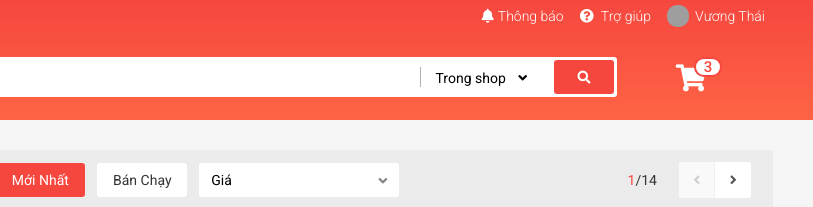
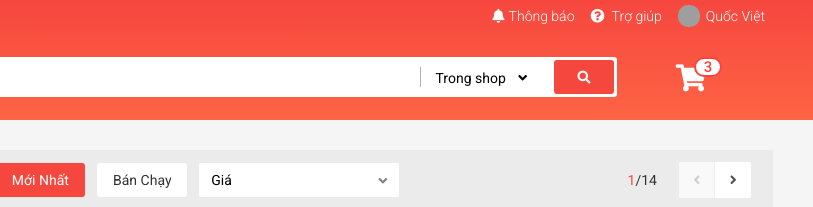
Before and after one commit to MrViet1502/git-shopee, a plain HTML site: page index.html in a window 1280 px wide. Shown: the top 207 px of the page, 467-1280 px from the left. Drawn offline with nearby package versions, Linux system fonts and the light colour scheme; grey boxes are pictures that could not be loaded.

Commit message:
Update index.html

```diff
--- a/index.html
+++ b/index.html
@@ -138,7 +138,7 @@
 						<li class="header__navbar-item header__navbar-item-user">
 
 							<img src="https://scontent.fdad1-1.fna.fbcdn.net/v/t1.6435-9/168440564_576112133363218_1531521782947963785_n.jpg?_nc_cat=109&ccb=1-5&_nc_sid=09cbfe&_nc_ohc=oV139yF59ssAX-4lnjh&_nc_ht=scontent.fdad1-1.fna&oh=1c36ce8577877f26ac67619239bb69e7&oe=616A0205" alt="" class="header__navbar-item-img">
-							<a href="" class="header__navbar-item-link">  Vương Thái</a>
+							<a href="" class="header__navbar-item-link">  Quốc Việt</a>
 							<div class="header__navbar-item-list-home">
 								<span class="header__navbar-item-home">Tài khoản của tôi</span>
 								<span class="header__navbar-item-home">Đơn mua</span>
```
